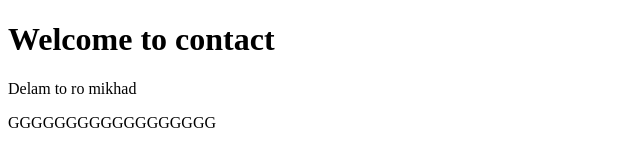
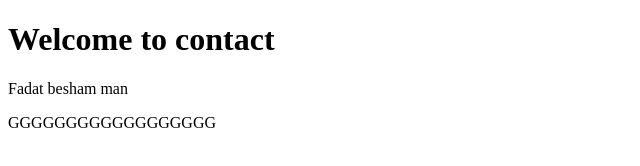
Before and after one commit to hosseinmanafi/Project, a plain HTML site: page contact.html in a window 1280 px wide. Shown: the full height of the page, 0-640 px from the left. Drawn offline with Linux system fonts and the light colour scheme.

Commit message:
change contact

```diff
--- a/contact.html
+++ b/contact.html
@@ -6,7 +6,7 @@
   </head>
   <body>
     <h1> Welcome to contact </h1>
-    <p>Delam to ro mikhad</p>
+    <p>Fadat besham man</p>
     <p>GGGGGGGGGGGGGGGGGG</p>
   </body>
 </html>
```
